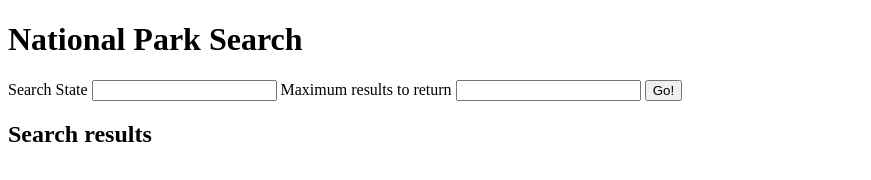
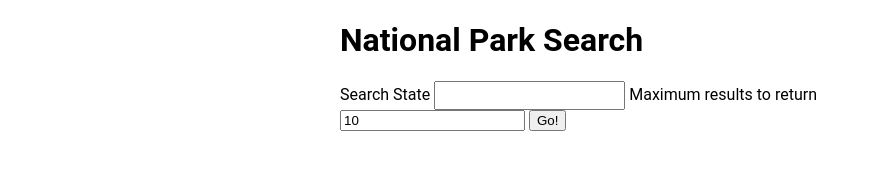
Before and after one commit to josewebful/Assignment-12.7, a plain HTML site: page index.html in a window 1280 px wide. Shown: the whole page, without its empty margins (0-871 px from the left). Drawn offline with nearby package versions, Linux system fonts and the light colour scheme.

Commit message:
js and html correction

```diff
--- a/index.html
+++ b/index.html
@@ -6,7 +6,7 @@
     <meta http-equiv="X-UA-Compatible" content="ie=edge">
     <title></title>
     <link rel="shortcut icon" href="#">
-    <link rel="stylesheet" href="index.css">
+    <link rel="stylesheet" href="style.css">
 </head>
 <body>
     <div class="container">
@@ -17,7 +17,7 @@
             <input type="text" name="search-term" id="js-search-term" required>
 
             <label for="max-results">Maximum results to return</label>
-            <input type="number" name="max-results" id="js-max-results" default="10">
+            <input type="number" name="max-results" id="js-max-results" value="10" min="1">
 
             <input type="submit" value="Go!">
         </form>
--- a/index.js
+++ b/index.js
@@ -32,7 +32,6 @@ function displayResults(responseJson) {
 function getParkInfo(query, maxResults) {
   const params = {
     api_key: apiKey,
-    //why???
     stateCode: query,
     limit: maxResults
   };
```
